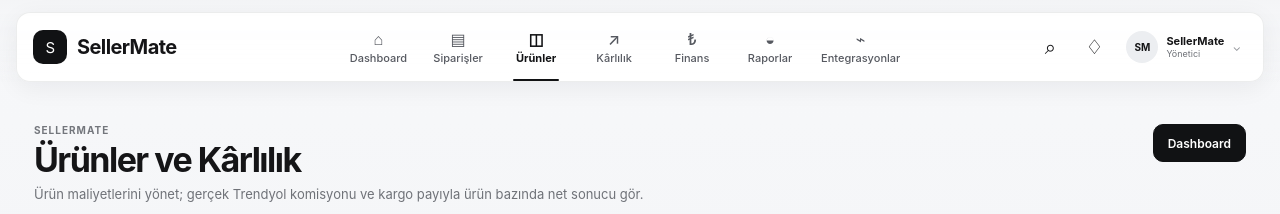
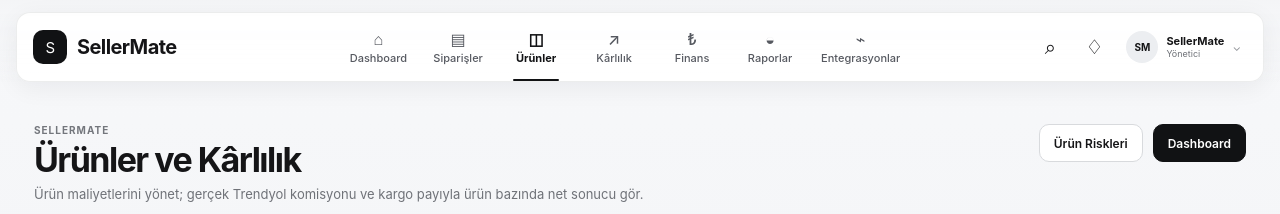
Before and after one commit to dev-bahadircokgezme/sellermate-web, a Next.js app: page /urunler in a window 1280 px wide. Shown: the top 214 px of the page. Built offline with nearby package versions, Linux system fonts and the light colour scheme; no server answers; the database is empty.

Commit message:
Link products to risk analysis

```diff
--- a/app/urunler/page.tsx
+++ b/app/urunler/page.tsx
@@ -60,7 +60,7 @@ export default async function ProductsPage({searchParams}:{searchParams:Promise<
   return <main className="content">
     <header className="topbar">
       <div><p className="eyebrow">SELLERMATE</p><h1>Ürünler ve Kârlılık</h1><p className="muted">Ürün maliyetlerini yönet; gerçek Trendyol komisyonu ve kargo payıyla ürün bazında net sonucu gör.</p></div>
-      <a className="primaryButton" href="/">Dashboard</a>
+      <div style={{display:"flex",gap:10,flexWrap:"wrap"}}><a className="secondaryButton" href="/urunler/riskler">Ürün Riskleri</a><a className="primaryButton" href="/">Dashboard</a></div>
     </header>
 
     <section className="metricGrid">
```
